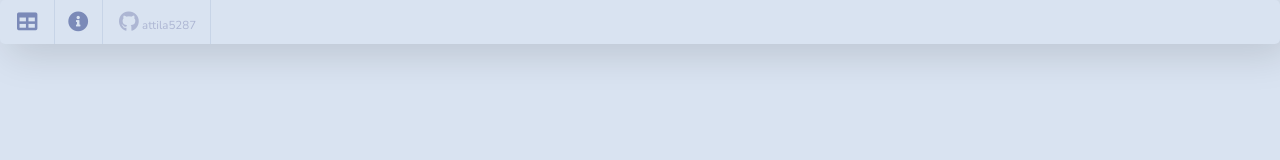
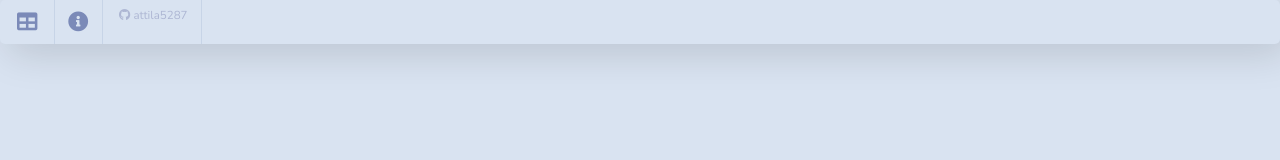
Before and after one commit to attila5287/reactemployee, a React (Create React App) app: page /search in a window 1280 px wide. Shown: the top 160 px of the page. Built offline with nearby package versions, Linux system fonts and the light colour scheme.

Commit message:
build up

```diff
--- a/package.json
+++ b/package.json
@@ -3,7 +3,6 @@
 "homepage": "https://attila5287.github.io/reactemployee/",
 	"version": "0.1.0",
 	"private": true,
-
 	"dependencies": {
 		"@testing-library/jest-dom": "^5.12.0",
 		"@testing-library/react": "^11.2.6",
--- a/src/components/NavTabs.js
+++ b/src/components/NavTabs.js
@@ -17,24 +17,25 @@ function NavTabs() {
 					}
 				>
 					<i className="fas fa-table mx-1"></i>
-					<span className="text-md">
-					</span>
+					<span className="text-md"></span>
 				</Link>
 			</li>
 
 			<li className="nav-item align-items-center">
 				<Link
 					to="/about"
-					className={location.pathname === '/about' ? 'nav-link active bg-info' : 'nav-link'}
+					className={
+						location.pathname === '/about'
+							? 'nav-link active bg-info'
+							: 'nav-link'
+					}
 				>
 					<i className="fas fa-info-circle"></i>
 				</Link>
 			</li>
-			<li className="nav-item align-items-center">
-				<Link className="nav-link disabled">
+			<li className="nav-item nav-link disabled align-items-center">
 					<i className="fab fa-github mx-1"></i>
 					<span className="text-sm">attila5287</span>
-				</Link>
 			</li>
 		</ul>
 	);
```
Also changed, not shown: src/components/search/SearchAll.js (deleted, +0 -12 lines), 13 other files (tests, documents, lock files or other folders).
